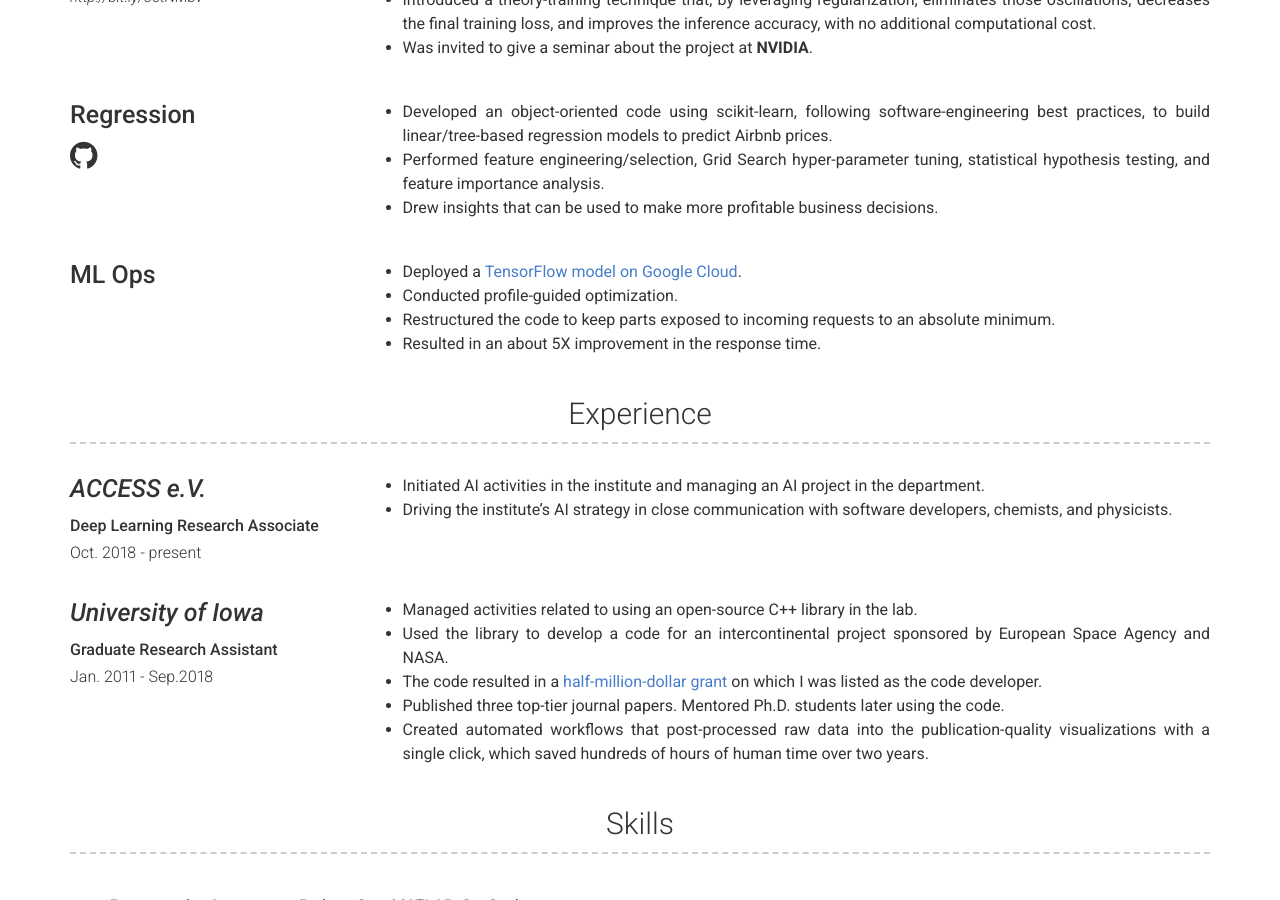
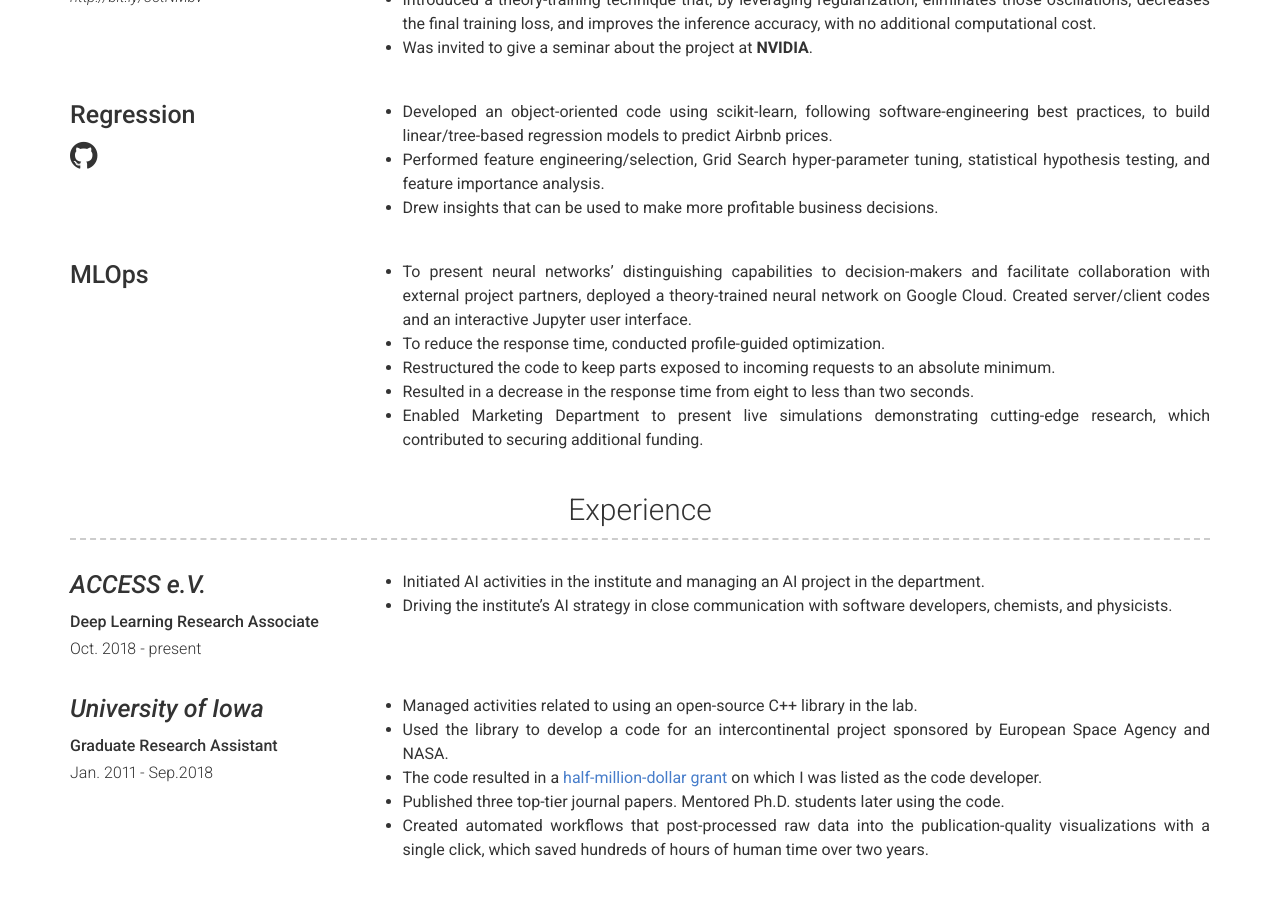
Before and after one commit to mtorabirad/mtorabirad.github.io, a Jekyll site: the page built from index.md, in a window 1280 px wide and 900 px high, scrolled down 1330 px. Built offline with Jekyll 4.4.1, drawn with Linux system fonts in a browser that asks for light colours.

Commit message:
MLOps updated

```diff
--- a/_data/projects.yml
+++ b/_data/projects.yml
@@ -44,9 +44,10 @@
     - Performed feature engineering/selection, Grid Search hyper-parameter tuning, statistical hypothesis testing, and feature importance analysis.
     - Drew insights that can be used to make more profitable business decisions.
 
-- name: ML Ops
+- name: MLOps
   description: |
-    - Deployed a [TensorFlow model on Google Cloud](https://beta.mybinder.org/v2/gh/lukas-koschmieder/ttn-solid2d-ipynb/master?filepath=ttn-solid2d.ipynb).
-    - Conducted profile-guided optimization.
+    - To present neural networks' distinguishing capabilities to decision-makers and facilitate collaboration with external project partners, deployed a theory-trained neural network on Google Cloud. Created server/client codes and an interactive Jupyter user interface.
+    - To reduce the response time, conducted profile-guided optimization.
     - Restructured the code to keep parts exposed to incoming requests to an absolute minimum.
-    - Resulted in an about 5X improvement in the response time.
+    - Resulted in a decrease in the response time from eight to less than two seconds.
+    - Enabled Marketing Department to present live simulations demonstrating cutting-edge research, which contributed to securing additional funding.
```
